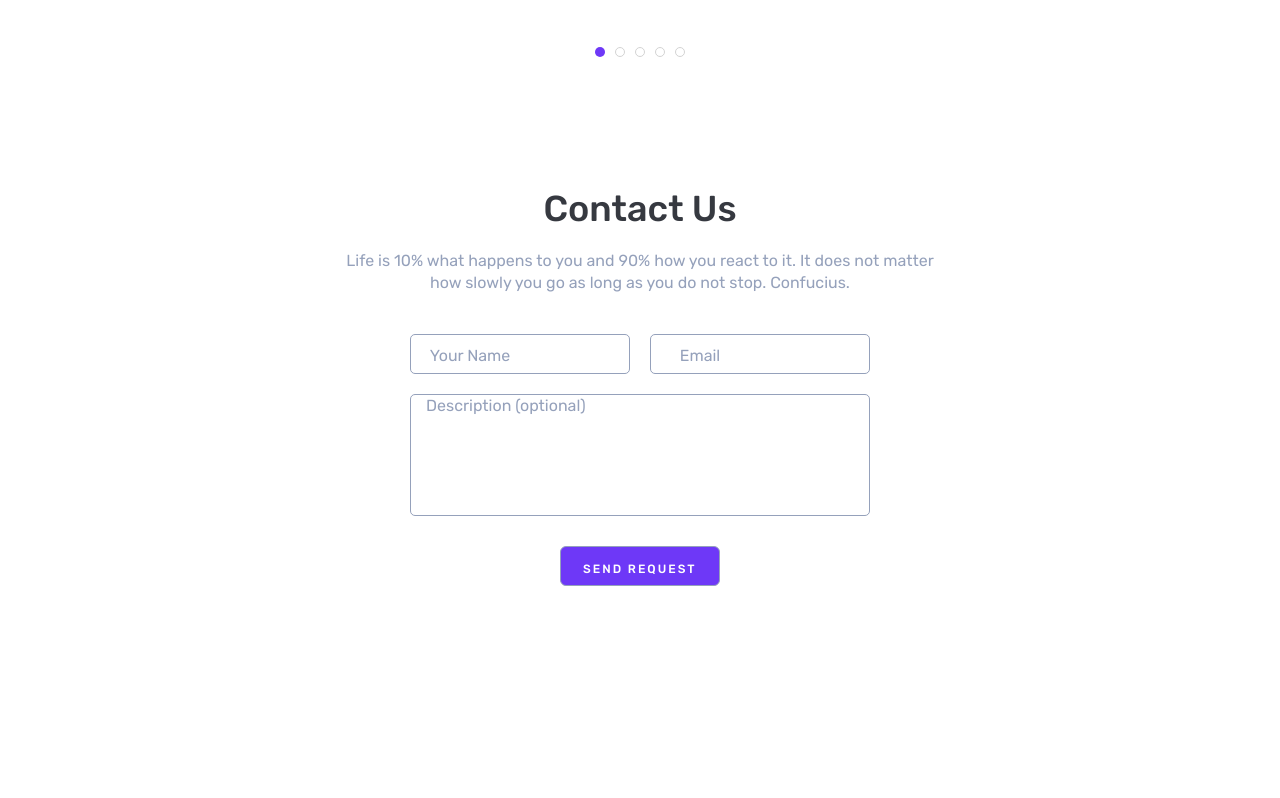
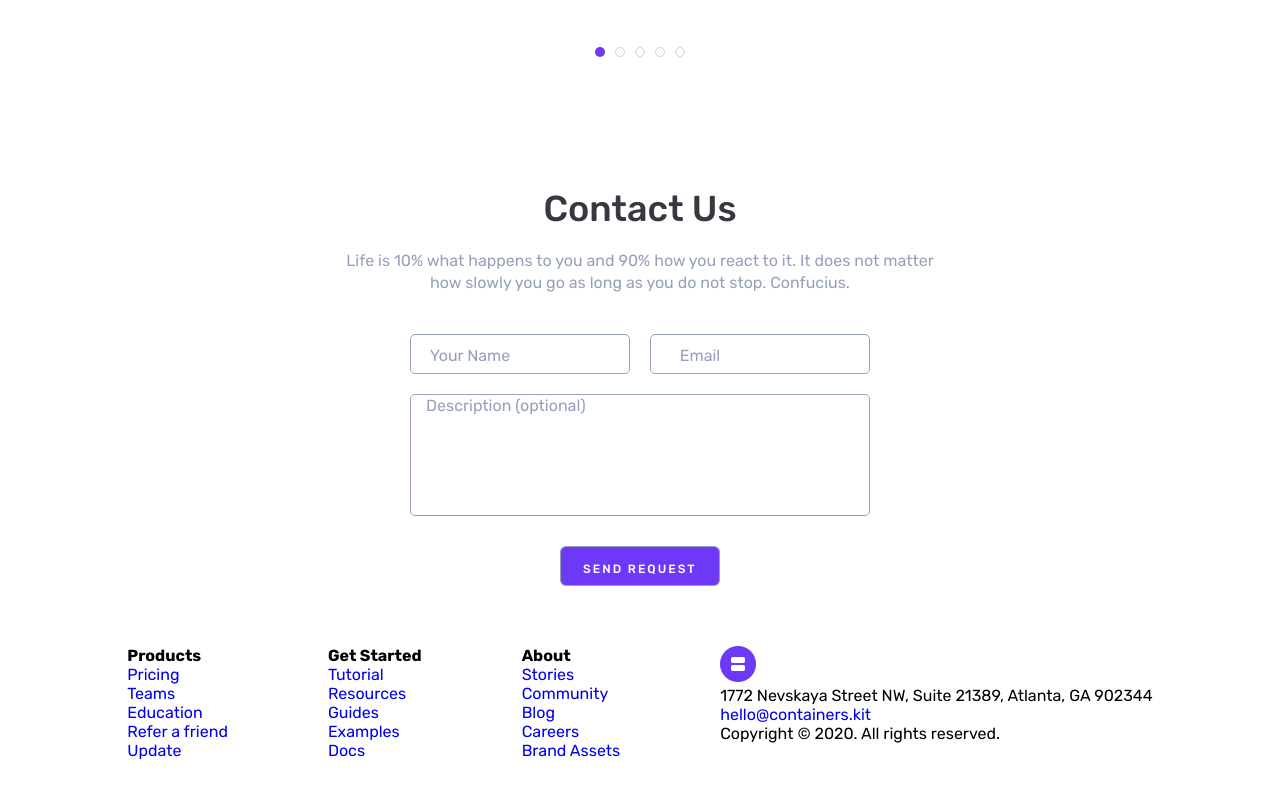
Before and after one commit to AslanSoft/New-Repo, a plain HTML site: page index.html in a window 1280 px wide. Shown: the part 3758-4556 px from the top of the page. Before the commit the page ends 4349 px from the top, so only its background shows below. Drawn offline with Linux system fonts and the light colour scheme.

Commit message:
end section boshlandi

```diff
--- a/assets/style/style.css
+++ b/assets/style/style.css
@@ -681,3 +681,11 @@
   letter-spacing: 2px;
   text-transform: uppercase;
 }
+
+.the__end__section{
+  margin: 60px;
+  display: flex;
+  flex-direction: row;
+  justify-content: center;
+  gap: 100px;
+}
--- a/index.html
+++ b/index.html
@@ -432,6 +432,44 @@
             </div>
         </section>
     </main>
+    <footer class="the__end__section">
+        <div class="end__content">
+            <b class="prod">Products</b>
+            <ul class="end__link">
+                <li><a href="#">Pricing</a></li>
+                <li><a href="#">Teams</a></li>
+                <li><a href="#">Education</a></li>
+                <li><a href="#">Refer a friend</a></li>
+                <li><a href="#">Update</a></li>
+            </ul>
+        </div>
+        <div class="end__content">
+            <b class="prod">Get Started</b>
+            <ul class="end__link">
+                <li><a href="#">Tutorial</a></li>
+                <li><a href="#">Resources</a></li>
+                <li><a href="#">Guides</a></li>
+                <li><a href="#">Examples</a></li>
+                <li><a href="#">Docs</a></li>
+            </ul>
+        </div>
+        <div class="end__content">
+            <b class="prod">About</b>
+            <ul class="end__link">
+                <li><a href="#">Stories</a></li>
+                <li><a href="#">Community</a></li>
+                <li><a href="#">Blog</a></li>
+                <li><a href="#">Careers</a></li>
+                <li><a href="#">Brand Assets</a></li>
+            </ul>
+        </div>
+        <div class="end__content">
+            <img src="./assets/img/Logo (1).png" alt="logo" loading="lazy">
+            <p>1772 Nevskaya Street NW, Suite 21389, Atlanta, GA 902344</p>
+            <li><a href="#">hello@containers.kit</a></li>
+            <p>Copyright © 2020. All rights reserved.</p>
+        </div>
+    </footer>
 </body>
 
 </html>
```
